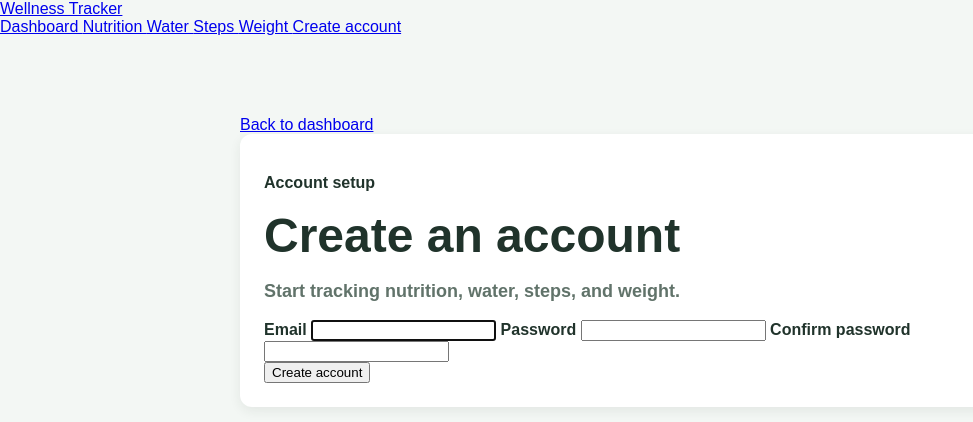
After one commit to alexei-tryshev/CS160ProjectTeam3, a Flask app: page /auth/register in a window 1280 px wide. The commit adds this page. Shown: the top 422 px of the page, without its empty margins (0-973 px from the left). Run offline with Flask 2, Linux system fonts and the light colour scheme.

Commit message:
In progress: implement user registration

```diff
--- a/blueprints/auth.py
+++ b/blueprints/auth.py
@@ -1,6 +1,162 @@
-from flask import Blueprint
+
+from flask import (
+    Blueprint,
+    current_app,
+    flash,
+    redirect,
+    render_template,
+    request,
+    url_for,
+)
+from werkzeug.security import generate_password_hash
 
 
-auth_bp = Blueprint("auth", __name__, url_prefix="/auth")
+auth_bp = Blueprint(
+    "auth",
+    __name__,
+    url_prefix="/auth",
+)
 
-#TODO: Registration, login, logout, and session routes
+MIN_PASSWORD_LENGTH = 8
+
+
+def _repository():
+    return current_app.extensions["repository"]
+
+
+def _valid_email_format(email):
+    if not isinstance(email, str):
+        return False
+
+    email = email.strip()
+
+    if not email:
+        return False
+
+    if email.count("@") != 1:
+        return False
+
+    if " " in email:
+        return False
+
+    local_part, domain = email.rsplit("@", 1)
+
+    return bool(
+        local_part
+        and domain
+        and "." in domain
+    )
+
+
+def _validate_registration_form(form):
+
+    email = str(form.get("email", "")).strip().lower()
+    password = str(form.get("password", ""))
+    confirm_password = str(
+        form.get("confirm_password", "")
+    )
+
+    errors = []
+
+    if not email:
+        errors.append("Email is required.")
+    elif not _valid_email_format(email):
+        errors.append("Enter a valid email address.")
+
+    if not password:
+        errors.append("Password is required.")
+    elif len(password) < MIN_PASSWORD_LENGTH:
+        errors.append(
+            "Password must be at least {} characters long.".format(
+                MIN_PASSWORD_LENGTH
+            )
+        )
+
+    if password != confirm_password:
+        errors.append("Passwords do not match.")
+
+    return email, password, errors
+
+
+def _is_duplicate_key_error(error):
+
+    try:
+        from pymongo.errors import DuplicateKeyError
+    except ImportError:
+        return False
+
+    return isinstance(error, DuplicateKeyError)
+
+
+@auth_bp.route(
+    "/register",
+    methods=["GET", "POST"],
+)
+def register():
+    form = {
+        "email": "",
+    }
+    errors = []
+    status = 200
+
+    if request.method == "POST":
+        form = request.form.to_dict()
+
+        email, password, errors = (
+            _validate_registration_form(form)
+        )
+
+        form["email"] = email
+
+        if not errors:
+            repository = _repository()
+
+            existing_user = (
+                repository.get_user_by_email(email)
+            )
+
+            if existing_user is not None:
+                errors.append(
+                    "An account with that email already exists."
+                )
+            else:
+                password_hash = generate_password_hash(
+                    password
+                )
+
+                try:
+                    repository.create_user(
+                        email,
+                        password_hash,
+                    )
+                except ValueError as exc:
+                    errors.append(str(exc))
+                except Exception as exc:
+
+                    if _is_duplicate_key_error(exc):
+                        errors.append(
+                            "An account with that email already exists."
+                        )
+                    else:
+                        raise
+                else:
+                    flash(
+                        "Account created successfully.",
+                        "success",
+                    )
+
+                    return redirect(
+                        url_for("auth.register")
+                    )
+
+        if errors:
+            status = 400
+
+    return (
+        render_template(
+            "register.html",
+            form=form,
+            errors=errors,
+        ),
+        status,
+    )
--- a/templates/base.html
+++ b/templates/base.html
@@ -2,30 +2,100 @@
 <html lang="en">
 <head>
     <meta charset="UTF-8">
-    <meta name="viewport" content="width=device-width, initial-scale=1.0">
-    <title>{% block title %}Wellness Tracker{% endblock %}</title>
-    <link rel="stylesheet" href="{{ url_for('static', filename='style.css') }}">
+    <meta
+        name="viewport"
+        content="width=device-width, initial-scale=1.0"
+    >
+    <title>
+        {% block title %}
+            Wellness Tracker
+        {% endblock %}
+    </title>
+
+    <link
+        rel="stylesheet"
+        href="{{ url_for('static', filename='style.css') }}"
+    >
 </head>
+
 <body>
     <header class="site-header">
-        <a class="brand" href="{{ url_for('main.home') }}">Wellness Tracker</a>
+        <a
+            class="brand"
+            href="{{ url_for('main.home') }}"
+        >
+            Wellness Tracker
+        </a>
+
         <nav aria-label="Primary navigation">
-            <a href="{{ url_for('main.home') }}">Dashboard</a>
-            <a href="{{ url_for('tracking.feature_page', feature='nutrition') }}">Nutrition</a>
-            <a href="{{ url_for('tracking.feature_page', feature='water') }}">Water</a>
-            <a href="{{ url_for('tracking.feature_page', feature='steps') }}">Steps</a>
-            <a href="{{ url_for('tracking.feature_page', feature='weight') }}">Weight</a>
+            {% for key, label, href in [
+                (
+                    "dashboard",
+                    "Dashboard",
+                    url_for("main.home")
+                ),
+                (
+                    "nutrition",
+                    "Nutrition",
+                    url_for(
+                        "tracking.feature_page",
+                        feature="nutrition"
+                    )
+                ),
+                (
+                    "water",
+                    "Water",
+                    url_for("water.page")
+                ),
+                (
+                    "steps",
+                    "Steps",
+                    url_for(
+                        "tracking.feature_page",
+                        feature="steps"
+                    )
+                ),
+                (
+                    "weight",
+                    "Weight",
+                    url_for("weight.page")
+                )
+            ] %}
+                <a
+                    href="{{ href }}"
+                    {% if active_page == key %}
+                        aria-current="page"
+                    {% endif %}
+                >
+                    {{ label }}
+                </a>
+            {% endfor %}
+
+            <a href="{{ url_for('auth.register') }}">
+                Create account
+            </a>
         </nav>
     </header>
+
     <main class="container">
-        {% with messages = get_flashed_messages(with_categories=true) %}
+        {% with messages =
+            get_flashed_messages(with_categories=true)
+        %}
             {% if messages %}
                 {% for category, message in messages %}
-                    <p class="message {{ category }}" role="status">{{ message }}</p>
+                    <p
+                        class="message {{ category }}"
+                        role="status"
+                    >
+                        {{ message }}
+                    </p>
                 {% endfor %}
             {% endif %}
         {% endwith %}
+
         {% block content %}{% endblock %}
     </main>
+
+    {% block scripts %}{% endblock %}
 </body>
 </html>
--- /dev/null
+++ b/templates/register.html
@@ -0,0 +1,88 @@
+{% extends "base.html" %}
+
+{% block title %}
+    Create Account | Wellness Tracker
+{% endblock %}
+
+{% block content %}
+<a class="back-link" href="{{ url_for('main.home') }}">
+    Back to dashboard
+</a>
+
+<section class="card">
+    <p class="eyebrow">Account setup</p>
+
+    <h1>Create an account</h1>
+
+    <p class="intro">
+        Start tracking nutrition, water, steps, and weight.
+    </p>
+
+    {% if errors %}
+        <div class="errors" role="alert">
+            <strong>Please correct the following:</strong>
+
+            <ul>
+                {% for error in errors %}
+                    <li>{{ error }}</li>
+                {% endfor %}
+            </ul>
+        </div>
+    {% endif %}
+
+    <form
+        method="post"
+        class="entry-form"
+        novalidate
+    >
+        <label for="email">
+            Email
+        </label>
+
+        <input
+            id="email"
+            name="email"
+            type="email"
+            value="{{ form.get('email', '') }}"
+            autocomplete="email"
+            required
+            autofocus
+        >
+
+        <label for="password">
+            Password
+        </label>
+
+        <input
+            id="password"
+            name="password"
+            type="password"
+            minlength="8"
+            autocomplete="new-password"
+            required
+        >
+
+        <label for="confirm_password">
+            Confirm password
+        </label>
+
+        <input
+            id="confirm_password"
+            name="confirm_password"
+            type="password"
+            minlength="8"
+            autocomplete="new-password"
+            required
+        >
+
+        <div class="form-actions">
+            <button
+                class="btn btn-primary"
+                type="submit"
+            >
+                Create account
+            </button>
+        </div>
+    </form>
+</section>
+{% endblock %}
```
Also changed, not shown: tests/test_auth.py (added, +174 -0 lines).
